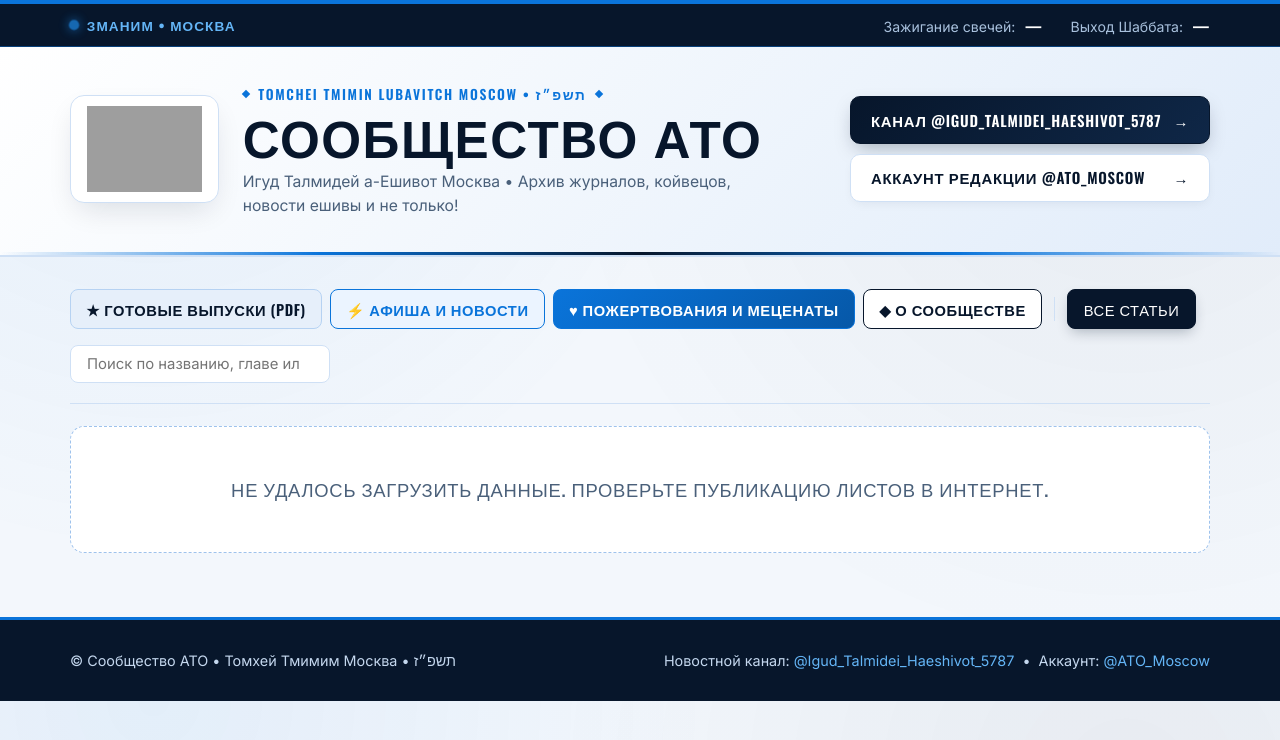
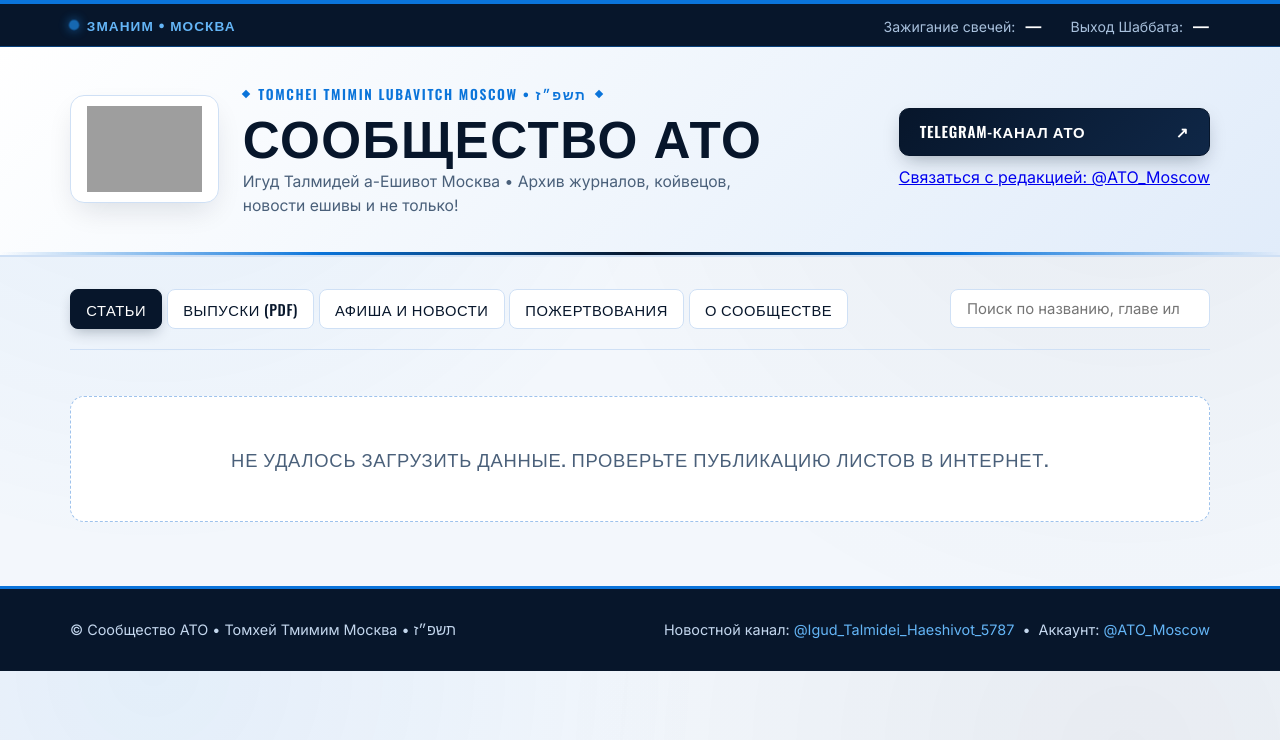
Before and after one commit to igud-talmidei-haeshivot-moscow/ato-site, a plain HTML site: page index.html in a window 1280 px wide. Drawn offline with nearby package versions, Linux system fonts and the light colour scheme; no server answers; grey boxes are pictures that could not be loaded.

Commit message:
Update index.html

```diff
--- a/index.html
+++ b/index.html
@@ -81,33 +81,32 @@
         </div>
       </div>
 
-      <div class="tg-links">
+     <div class="tg-links">
         <a href="https://t.me/Igud_Talmidei_Haeshivot_5787" target="_blank" rel="noopener" class="tg-btn primary">
-          <span>Канал @Igud_Talmidei_Haeshivot_5787</span>
-          <span>→</span>
+          <span>Telegram-канал АТО</span>
+          <span>↗</span>
         </a>
-        <a href="https://t.me/ATO_Moscow" target="_blank" rel="noopener" class="tg-btn secondary">
-          <span>Аккаунт редакции @ATO_Moscow</span>
-          <span>→</span>
+        <a href="https://t.me/ATO_Moscow" target="_blank" rel="noopener" class="tg-sub-link">
+          Связаться с редакцией: @ATO_Moscow
         </a>
       </div>
-    </div>
   </header>
 
   <main>
     <div class="container">
       <div id="dailyQuoteSlot"></div>
       <div class="controls">
-        <div class="rubrics" id="rubricFilters">
-          <button class="filter-btn issues-tab" data-mode="ISSUES">★ Готовые выпуски (PDF)</button>
-          <button class="filter-btn news-tab" data-mode="NEWS">⚡ Афиша и новости</button>
-          <button class="filter-btn donate-tab" data-mode="DONATE">♥ Пожертвования и меценаты</button>
-          <button class="filter-btn about-tab" data-mode="ABOUT">◆ О сообществе</button>
-          <div class="divider-v"></div>
-          <button class="filter-btn active" data-mode="ARTICLES" data-rubric="ALL">Все статьи</button>
-        </div>
+        <nav class="main-tabs" id="mainTabs" aria-label="Разделы сайта">
+          <button type="button" class="filter-btn active" data-mode="ARTICLES">Статьи</button>
+          <button type="button" class="filter-btn" data-mode="ISSUES">Выпуски (PDF)</button>
+          <button type="button" class="filter-btn" data-mode="NEWS">Афиша и новости</button>
+          <button type="button" class="filter-btn" data-mode="DONATE">Пожертвования</button>
+          <button type="button" class="filter-btn" data-mode="ABOUT">О сообществе</button>
+        </nav>
         <input type="search" id="searchInput" class="search-input" placeholder="Поиск по названию, главе или автору...">
       </div>
+
+      <div class="sub-filters" id="rubricSubBar"></div>
 
       <div id="contentArea">
         <div class="status-box">Загрузка архива...</div>
```
